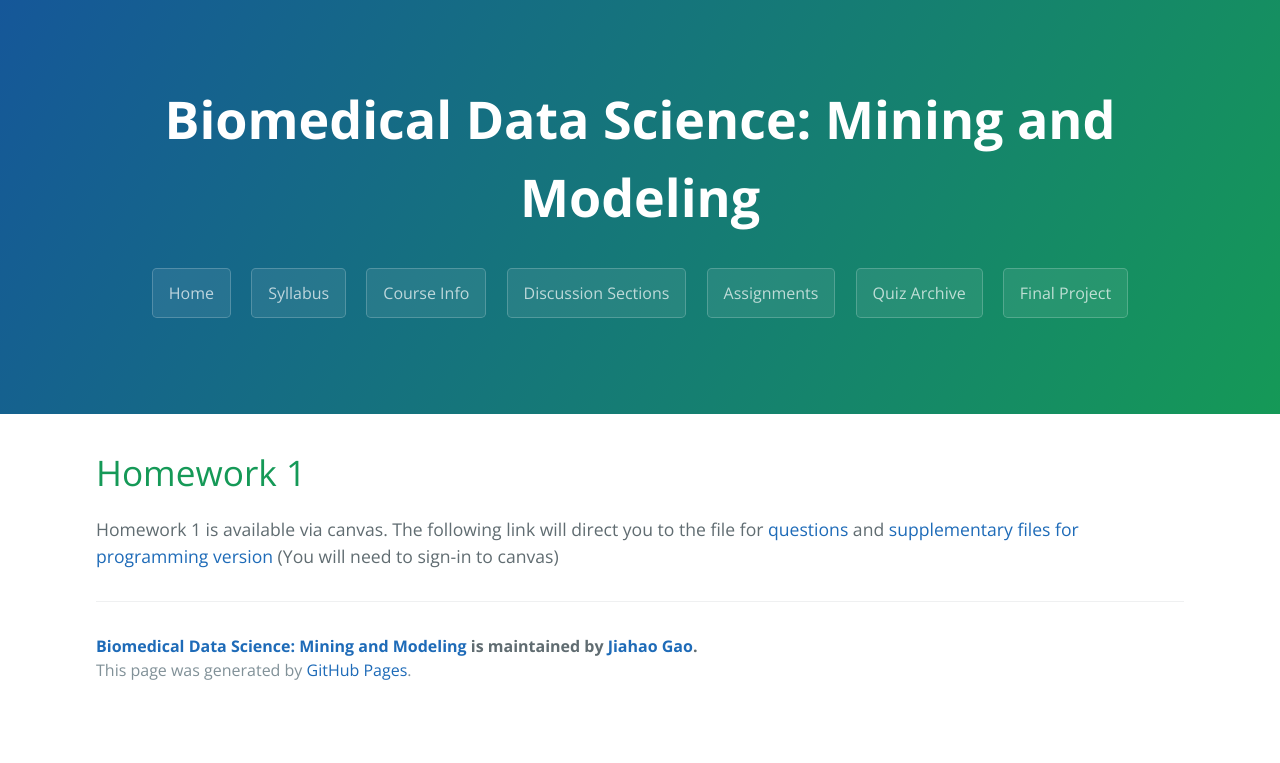
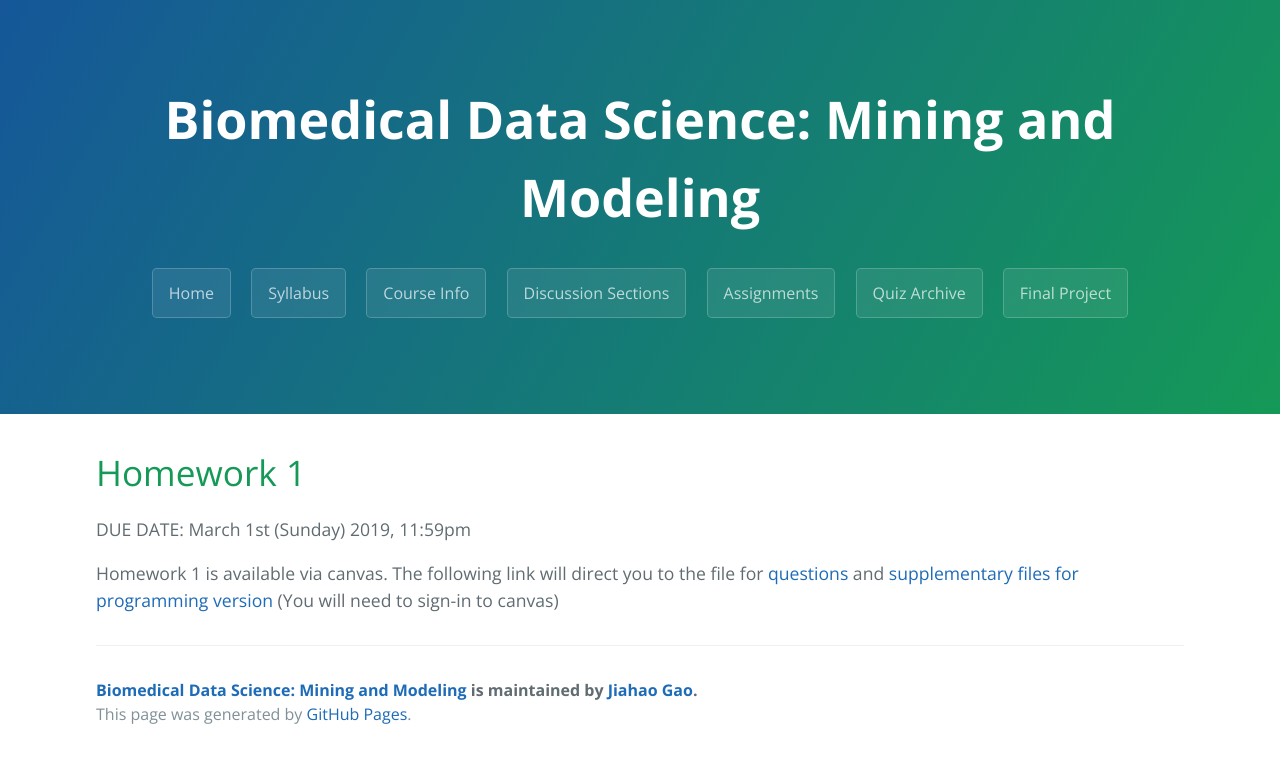
Before and after one commit to gersteinlab/cbb752b20, a Jekyll site: the page built from assignments.md, in a window 1280 px wide. Shown: the top 763 px of the page. Built offline with Jekyll 4.4.1, drawn with Linux system fonts in a browser that asks for light colours.

Commit message:
Update assignments.md

```diff
--- a/assignments.md
+++ b/assignments.md
@@ -4,5 +4,8 @@ layout: page
 ---
 
 # Homework 1
+
+DUE DATE: March 1st (Sunday) 2019, 11:59pm
+
 Homework 1 is available via canvas.
 The following link will direct you to the file for [questions](https://yale.instructure.com/files/3623567/download?download_frd=1) and [supplementary files for programming version](https://yale.instructure.com/files/3623568/download?download_frd=1) (You will need to sign-in to canvas)
```
